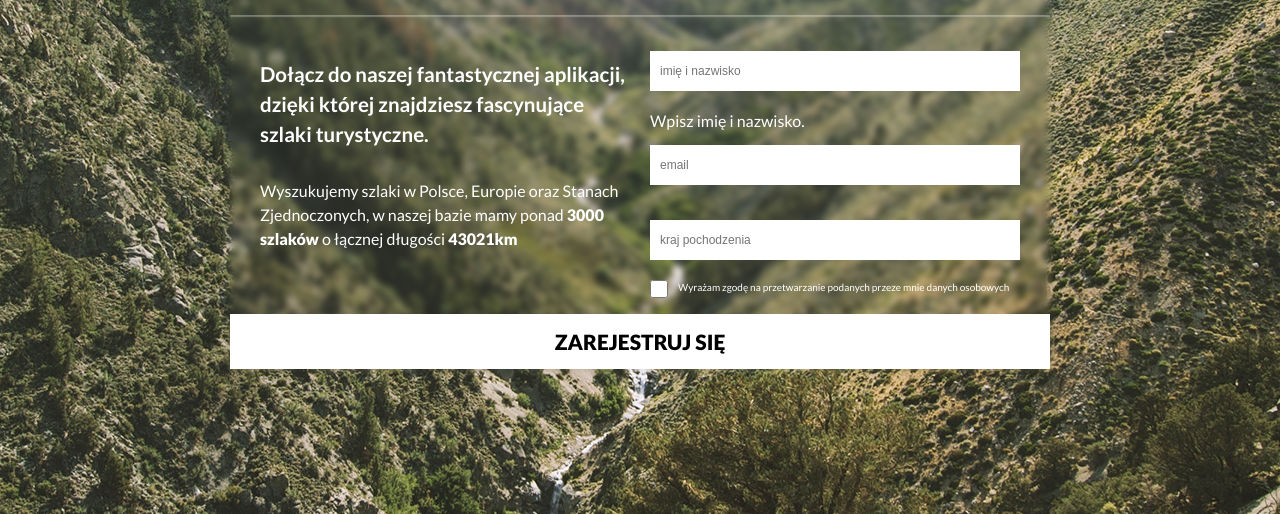
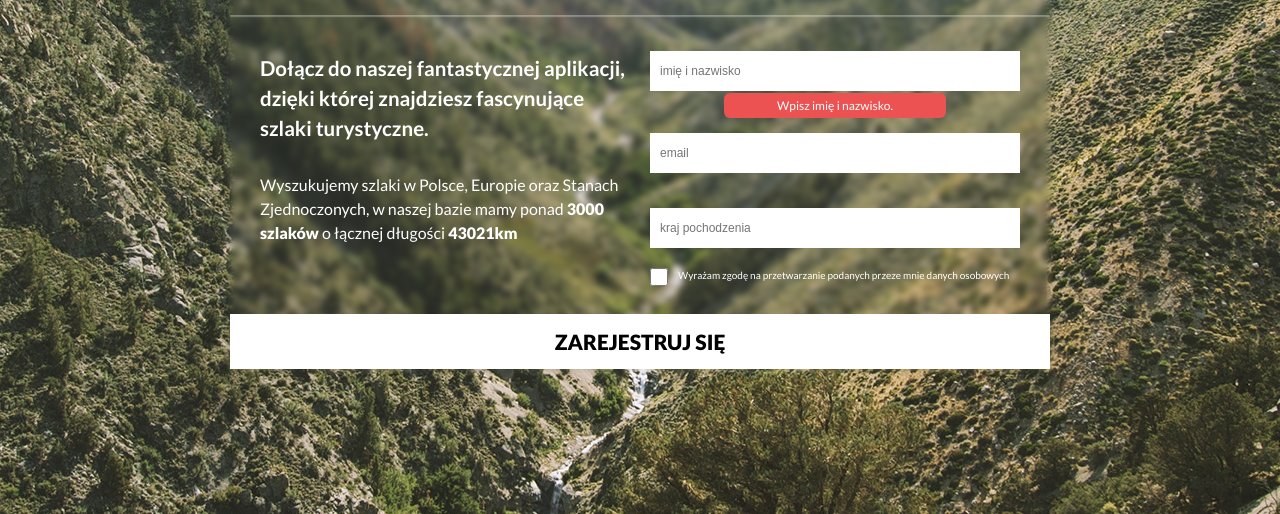
Before and after one commit to annbag/Convert-PSD-project-to-HTML, a website: page index.html in a window 1280 px wide. Both pictures are taken after a click on the button "zarejestruj się". Shown: the part 286-800 px from the top of the page. Drawn offline with Linux system fonts and the light colour scheme.

Commit message:
add style to warnings

```diff
--- a/css/prefixed.css
+++ b/css/prefixed.css
@@ -133,28 +133,23 @@ form input {
 	margin: 15px 0 20px;
 	border: none;
 }
-
-form input.tooltip {
-	position: relative;
-  display: inline-block;
-  border: none;
+#infoName, #infoMail, #infoCountry, #infoApproval {
+	display: none;
 }
-form input.tooltip .tooltiptext {
-    visibility: hidden;
-    width: 120px;
-    background-color: #555;
-    color: #fff;
-    text-align: center;
-    border-radius: 6px;
-    padding: 5px 0;
-    position: absolute;
-    z-index: 1;
-    bottom: 125%;
-    left: 50%;
-    margin-left: -60px;
-    opacity: 0;
-    -webkit-transition: opacity 0.3s;
-    transition: opacity 0.3s;
+#infoName.active, #infoMail.active, #infoCountry.active, #infoApproval.active {
+	display: block;
+	background-color: #ec5252;
+  border-radius: 6px;
+  padding: 5px;
+  margin-top: -18px;
+  margin-left: 20%;
+  font-size: 12px;
+  width: 60%;
+  text-align: center;
+}
+#infoApproval.active {
+	padding: 2px;
+	margin-top: -5px;
 }
 form div.approval {
 	display: -ms-flexbox;
--- a/css/style.css
+++ b/css/style.css
@@ -106,27 +106,23 @@ form input {
 	margin: 15px 0 20px;
 	border: none;
 }
-
-form input.tooltip {
-	position: relative;
-  display: inline-block;
-  border: none;
+#infoName, #infoMail, #infoCountry, #infoApproval {
+	display: none;
 }
-form input.tooltip .tooltiptext {
-    visibility: hidden;
-    width: 120px;
-    background-color: #555;
-    color: #fff;
-    text-align: center;
-    border-radius: 6px;
-    padding: 5px 0;
-    position: absolute;
-    z-index: 1;
-    bottom: 125%;
-    left: 50%;
-    margin-left: -60px;
-    opacity: 0;
-    transition: opacity 0.3s;
+#infoName.active, #infoMail.active, #infoCountry.active, #infoApproval.active {
+	display: block;
+	background-color: #ec5252;
+  border-radius: 6px;
+  padding: 5px;
+  margin-top: -18px;
+  margin-left: 20%;
+  font-size: 12px;
+  width: 60%;
+  text-align: center;
+}
+#infoApproval.active {
+	padding: 2px;
+	margin-top: -5px;
 }
 form div.approval {
 	display: -ms-flexbox;
--- a/js/script.js
+++ b/js/script.js
@@ -11,14 +11,19 @@ function validateForm() {
 
 	if (userName === '') {
 		document.getElementById('infoName').innerHTML = 'Wpisz imię i nazwisko.';
+		document.getElementById('infoName').classList.add('active');
 	} else if (userName == 'Jan Kowalski') {
 		document.getElementById('infoName').innerHTML = 'Użytkowanik już istnieje.';
+		document.getElementById('infoName').classList.add('active');
 	} else if (email === '') {
 		document.getElementById('infoMail').innerHTML = 'Wpisz e-maila.';
+		document.getElementById('infoMail').classList.add('active');
 	} else if (country === '') {
 		document.getElementById('infoCountry').innerHTML = 'Wybierz kraj.';
+		document.getElementById('infoCountry').classList.add('active');
 	} else if (approval == false) {
 		document.getElementById('infoApproval').innerHTML = 'Trzeba wyrazić zgodę.';
+		document.getElementById('infoApproval').classList.add('active');
 	} else {
 		document.querySelector('.modal-wrap').classList.add('active');
 		document.querySelector('.mainView').classList.add('hidden');
```
